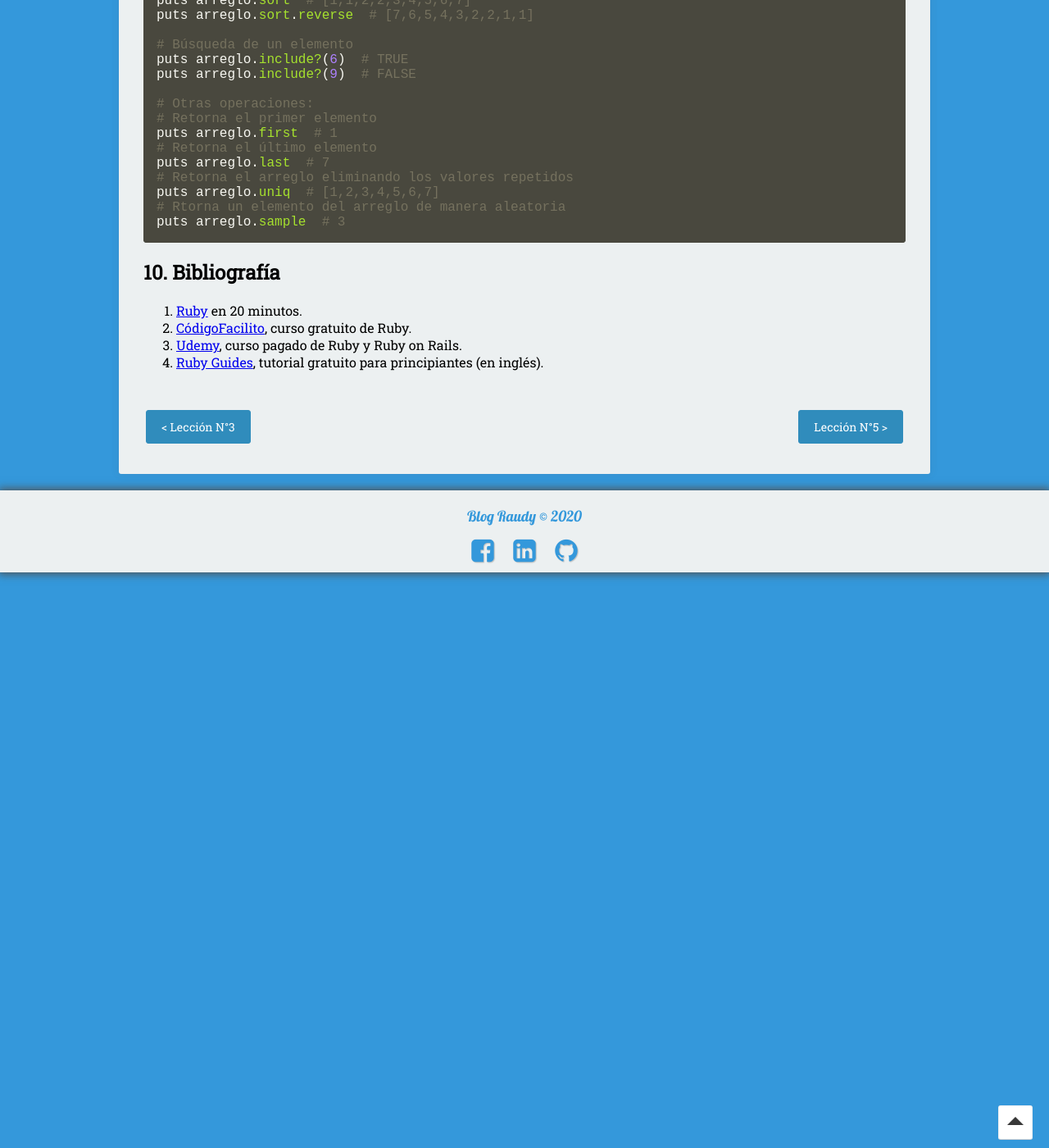
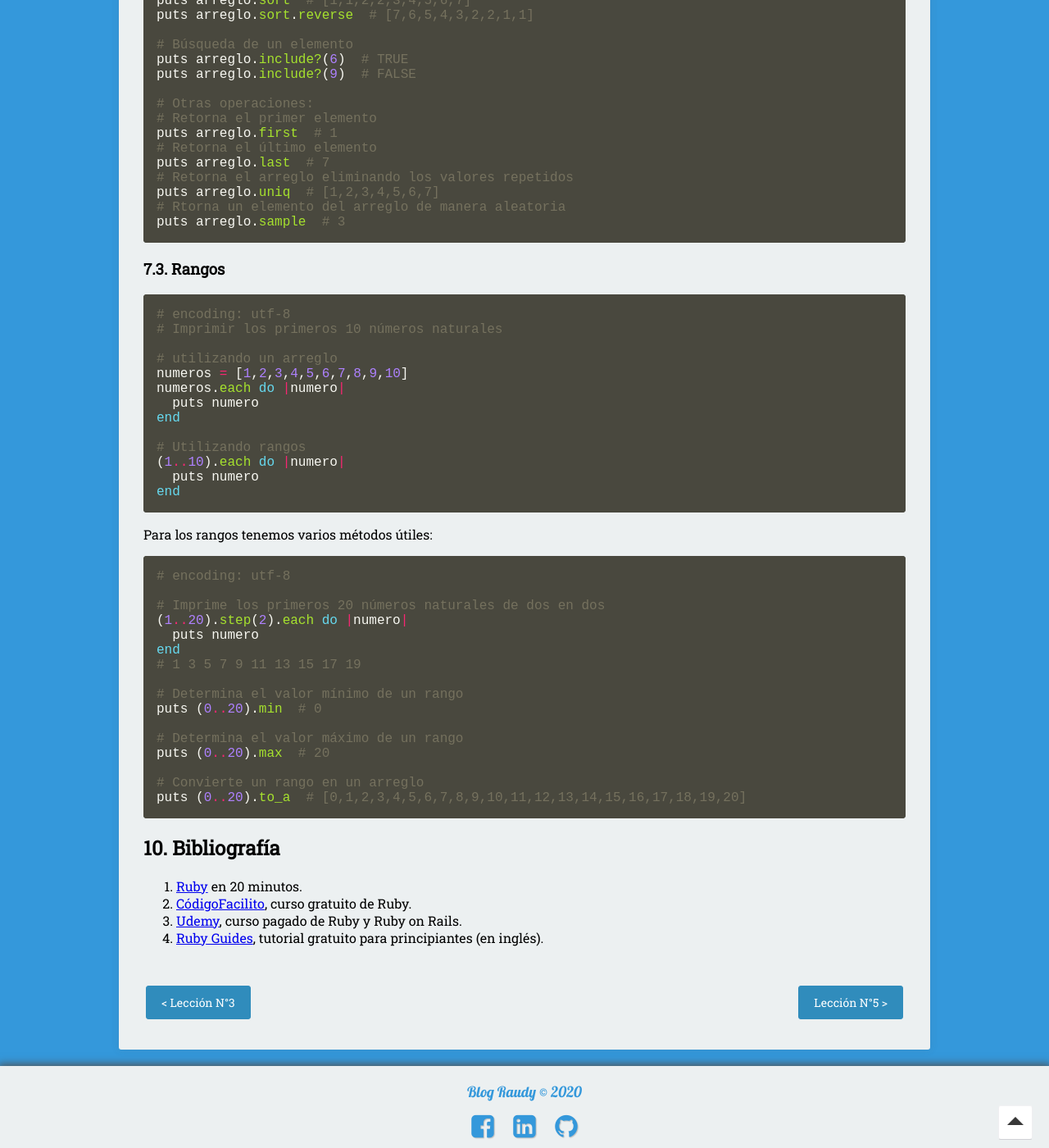
Before and after one commit to nisoto/Blog-anterior-2.0, a Jekyll site: the page built from _posts/2020-04-12-rails-iv-ruby-en-detalle.md, in a window 1280 px wide and 1400 px high, scrolled down 12206 px. Shown: the whole window at 82% size. Built offline with Jekyll 4.4.1, drawn with Linux system fonts in a browser that asks for light colours; nearby versions of some CDN libraries.

Commit message:
Update 2020-04-12-rails-iv-ruby-en-detalle.md

````diff
--- a/_posts/2020-04-12-rails-iv-ruby-en-detalle.md
+++ b/_posts/2020-04-12-rails-iv-ruby-en-detalle.md
@@ -632,6 +632,45 @@ puts arreglo.uniq  # [1,2,3,4,5,6,7]
 puts arreglo.sample  # 3
 ```
 
+### 7.3. Rangos
+
+``` rb
+# encoding: utf-8
+# Imprimir los primeros 10 números naturales
+
+# utilizando un arreglo
+numeros = [1,2,3,4,5,6,7,8,9,10]
+numeros.each do |numero|
+  puts numero
+end
+
+# Utilizando rangos
+(1..10).each do |numero|
+  puts numero
+end
+```
+
+Para los rangos tenemos varios métodos útiles:
+
+``` rb
+# encoding: utf-8
+
+# Imprime los primeros 20 números naturales de dos en dos
+(1..20).step(2).each do |numero|
+  puts numero
+end
+# 1 3 5 7 9 11 13 15 17 19
+
+# Determina el valor mínimo de un rango
+puts (0..20).min  # 0
+
+# Determina el valor máximo de un rango
+puts (0..20).max  # 20
+
+# Convierte un rango en un arreglo
+puts (0..20).to_a  # [0,1,2,3,4,5,6,7,8,9,10,11,12,13,14,15,16,17,18,19,20]
+```
+
 ## 10. Bibliografía
 
 1. [Ruby](https://www.ruby-lang.org/es/documentation/quickstart/) en 20 minutos.
````
